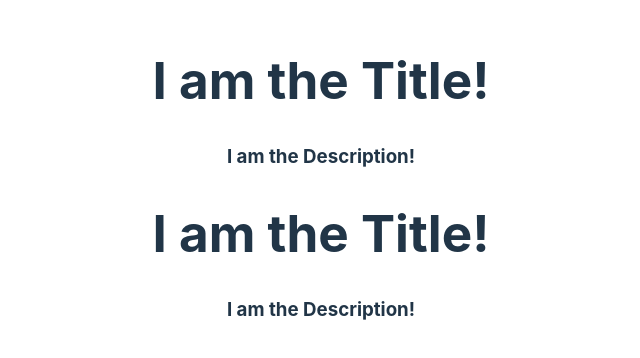
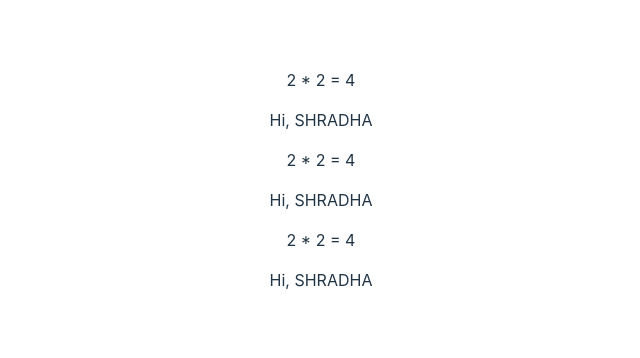
Before and after one commit to Premsingh02/Learn-React, a React (Vite) app in the folder Day 1/basic-react-app/: page / in a window 1280 px wide. Shown: the part 220-578 px from the top of the page, without its empty margins (319-959 px from the left). Built offline with nearby package versions, Linux system fonts and the light colour scheme.

Commit message:
javascript inside of curly braces done

```diff
--- a/Day 1/basic-react-app/src/App.jsx
+++ b/Day 1/basic-react-app/src/App.jsx
@@ -1,18 +1,13 @@
 import "./App.css"
 import {Title} from "./Title.jsx"
 
-function Description() {
-  return <h3>I am the Description!</h3>;
-}
-
 function App() {
   return (
-  <div>
-    {/* <h1>This is my app component</h1>
-    <p>inside app component we have :</p> */}
+  <>
     <Title/>
     <Title/>
-  </div>
+    <Title/>
+  </>
   );
 }
 
--- a/Day 1/basic-react-app/src/Title.jsx
+++ b/Day 1/basic-react-app/src/Title.jsx
@@ -1,8 +1,9 @@
 function Title() {
+    let name = "shradha";
     return (
     <div>
-        <h1>I am the Title!</h1>
-        <h3>I am the Description!</h3>
+       <p>2 * 2 = {2*2}</p>
+       <p>Hi, {name.toUpperCase()}</p>
     </div>
     );
 }
```
